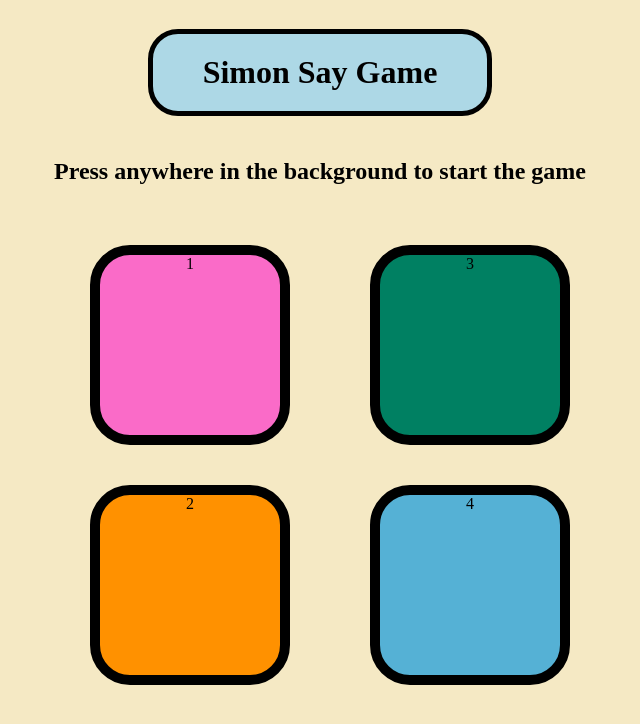
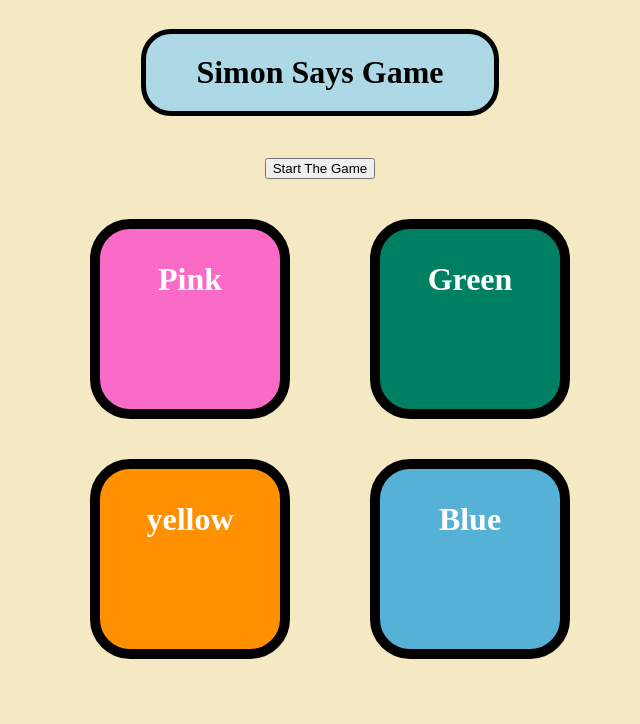
Before and after one commit to AnushkaDas7047/simon-says-game, a plain HTML site: page index.html in a window 1280 px wide. Shown: the whole page, without its empty margins (320-960 px from the left). Drawn offline with Linux system fonts and the light colour scheme.

Commit message:
Update Simon Says game layout and buttons
Replaced text buttons with styled buttons and added a 'Start The Game' button.

```diff
--- a/index.html
+++ b/index.html
@@ -8,17 +8,21 @@
     <link rel="stylesheet" href="style.css">
 </head>
 <body>
-    <h1> Simon Say Game</h1>
-    <h2>Press anywhere in the background to start the game </h2>
+    <h1> Simon Says Game</h1>
+    <h2></h2>
+
+
+
+    <button class="strBtn">Start The Game</button>
     <div class="btn-container">
         <div class="line-one">
-             <div class="btn red" id="red">1</div>
-            <div class="btn yellow" id="yellow">2</div>
+             <div class="btn red" id="red"><h3> <b> Pink </b></h3></div>
+            <div class="btn yellow" id="yellow"><h3> <b> yellow </b></h3></div>
 
         </div>
         <div class="line-two">
-            <div class="btn green" id="green">3</div>
-            <div class="btn purple" id = "purple">4</div>
+            <div class="btn green" id="green"> <h3> <b> Green </b></h3></div>
+            <div class="btn purple" id = "purple"> <h3> <b> Blue </b></h3></div>
 
         </div>
 
```
